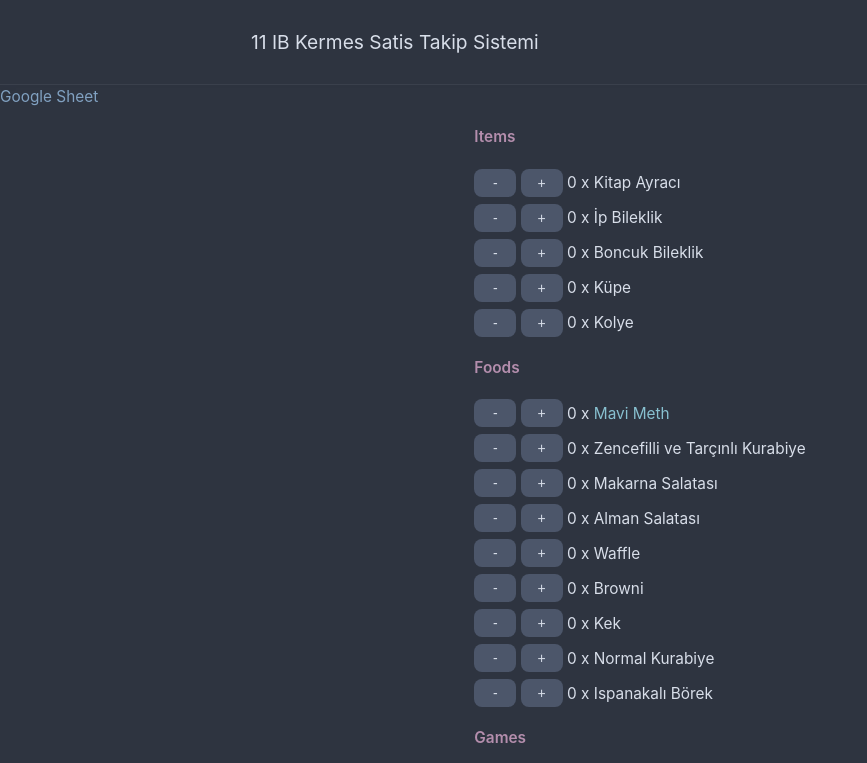
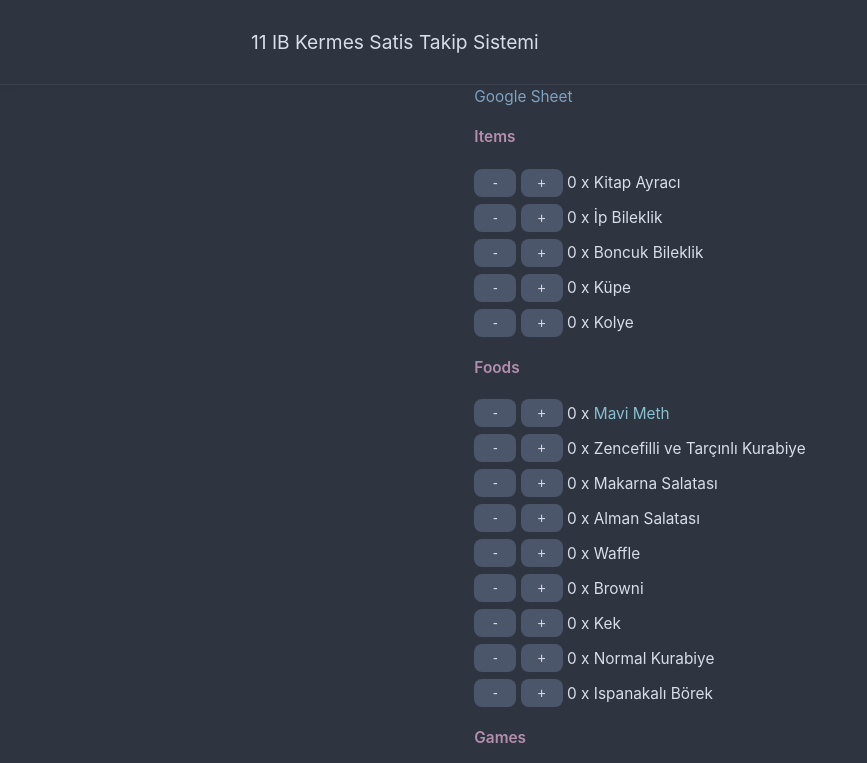
Before and after one commit to mkutay/kermis-logger, a website: page index.html in a window 1280 px wide. Shown: the top 763 px of the page, without its empty margins (0-867 px from the left). Drawn offline with Linux system fonts and the light colour scheme; a web font is replaced by a local one.

Commit message:
Update index.html

```diff
--- a/index.html
+++ b/index.html
@@ -14,8 +14,8 @@
     <header>
       <a href="/" class="title">11 IB Kermes Satis Takip Sistemi</a>
     </header>
-    <a href="https://docs.google.com/spreadsheets/d/1mW9xuWIBDuyZQHiYTfuMi6nvPHpZpJANE4p61JfIk5Q/edit?usp=sharing">Google Sheet</a>
     <div style="margin: 0 auto;">
+      <a href="https://docs.google.com/spreadsheets/d/1mW9xuWIBDuyZQHiYTfuMi6nvPHpZpJANE4p61JfIk5Q/edit?usp=sharing style:"font-weight:200">Google Sheet</a>
       <p>Items</p>
       <div>
         <input type=button class="item-button" value="-" name="sold-item" id="kitap ayraci" onclick="buttonDec('kitap ayraci')"/>
```
